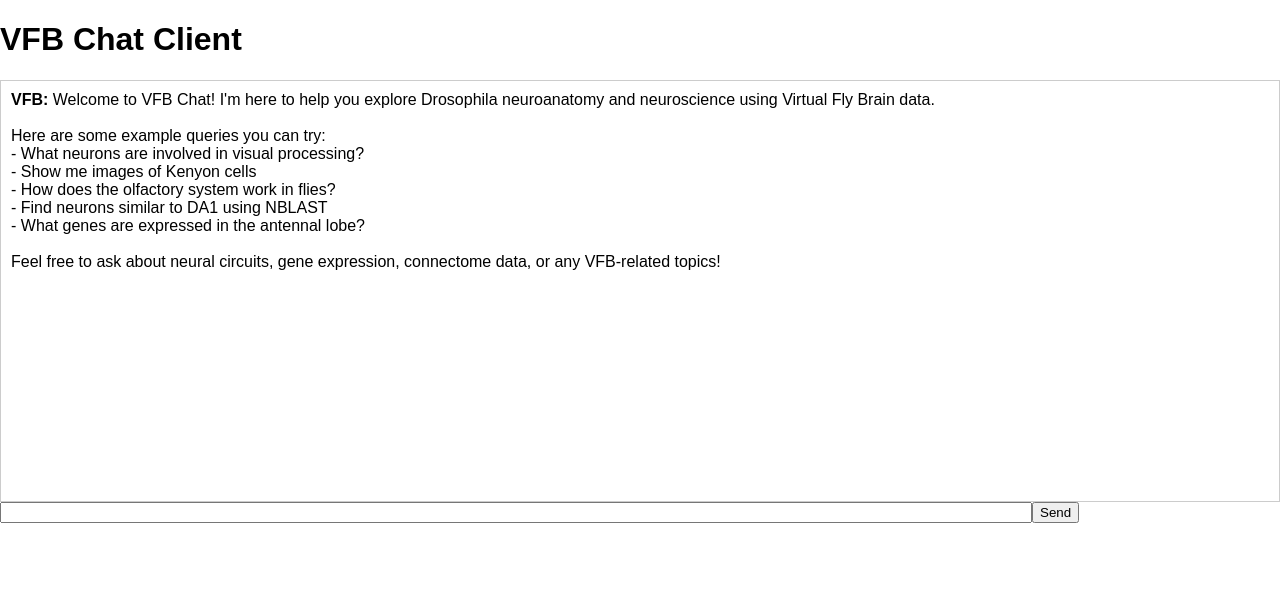
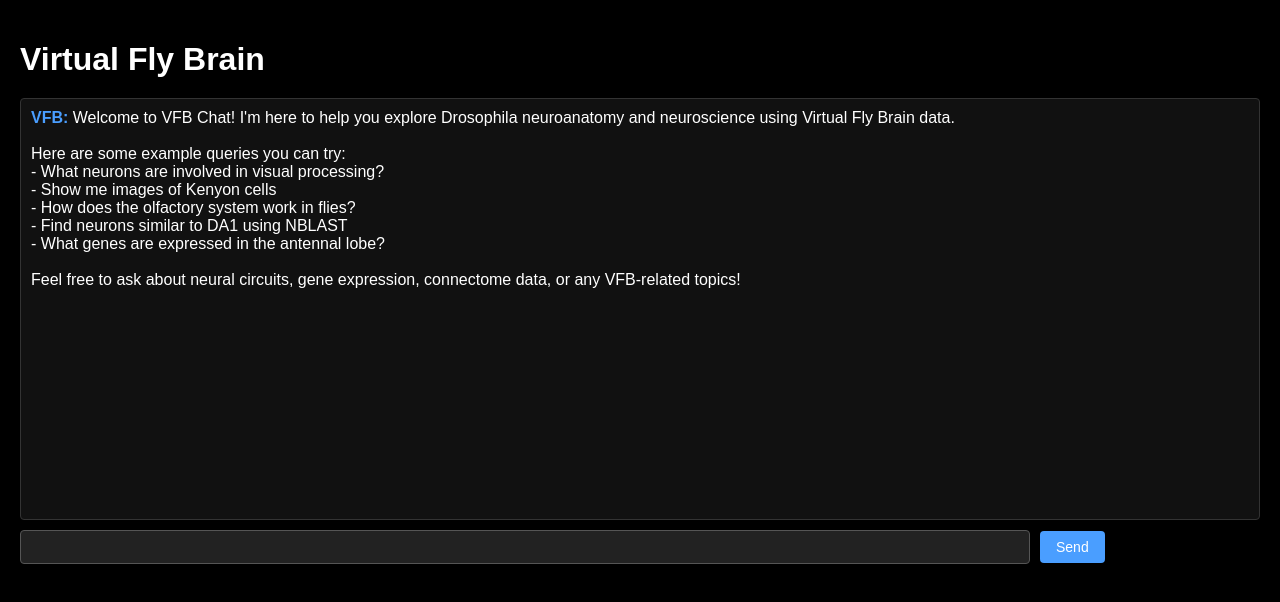
Before and after one commit to Robbie1977/VFBchat, a Next.js app: page / in a window 1280 px wide. Shown: the top 602 px of the page. Built offline with nearby package versions, Linux system fonts and the light colour scheme.

Commit message:
Update title and styling for VFB chat interface; enhance input and button design

```diff
--- a/app/layout.js
+++ b/app/layout.js
@@ -1,5 +1,5 @@
 export const metadata = {
-  title: 'VFB Chat Client',
+  title: 'Virtual Fly Brain',
   description: 'Guardrailed chat for Virtual Fly Brain neuroanatomy queries',
 }
 
--- a/app/page.js
+++ b/app/page.js
@@ -149,30 +149,30 @@
   }
 
   return (
-    <div>
-      <h1>VFB Chat Client</h1>
-      <div style={{ border: '1px solid #ccc', height: '400px', overflowY: 'scroll', padding: 10 }}>
+    <div style={{ backgroundColor: '#000', color: '#fff', minHeight: '100vh', padding: '20px' }}>
+      <h1 style={{ color: '#fff', marginBottom: '20px' }}>Virtual Fly Brain</h1>
+      <div style={{ border: '1px solid #333', height: '400px', overflowY: 'scroll', padding: 10, backgroundColor: '#111', borderRadius: '4px' }}>
         {messages.map((msg, idx) => (
           <div key={idx} style={{ marginBottom: 10 }}>
-            <strong>{getDisplayName(msg.role)}:</strong> <span dangerouslySetInnerHTML={{ __html: formatMessage(msg.content) }} />
+            <strong style={{ color: '#4a9eff' }}>{getDisplayName(msg.role)}:</strong> <span dangerouslySetInnerHTML={{ __html: formatMessage(msg.content) }} />
             {msg.images && msg.images.map((img, i) => (
               <div key={i} className="thumbnail-container" style={{ display: 'inline-block', margin: '5px', position: 'relative' }}>
                 <img
                   src={img.thumbnail}
                   alt={img.label}
                   className="vfb-thumbnail"
-                  style={{ width: '80px', height: '80px', objectFit: 'cover', border: '1px solid #ddd', cursor: 'pointer' }}
+                  style={{ width: '80px', height: '80px', objectFit: 'cover', border: '1px solid #555', cursor: 'pointer' }}
                   title={img.label}
                 />
                 <div className="thumbnail-hover" style={{
                   position: 'absolute',
                   top: '100%',
                   left: '0',
-                  background: 'white',
-                  border: '1px solid #ccc',
+                  background: '#222',
+                  border: '1px solid #555',
                   borderRadius: '4px',
                   padding: '5px',
-                  boxShadow: '0 2px 8px rgba(0,0,0,0.15)',
+                  boxShadow: '0 2px 8px rgba(0,0,0,0.5)',
                   zIndex: 1000,
                   display: 'none',
                   maxWidth: '300px'
@@ -182,28 +182,58 @@
                     alt={img.label}
                     style={{ maxWidth: '100%', maxHeight: '200px' }}
                   />
-                  <div style={{ fontSize: '12px', marginTop: '5px', color: '#666' }}>{img.label}</div>
+                  <div style={{ fontSize: '12px', marginTop: '5px', color: '#ccc' }}>{img.label}</div>
                 </div>
               </div>
             ))}
           </div>
         ))}
         {isThinking && (
-          <div style={{ marginBottom: 10, fontSize: '0.9em', fontStyle: 'italic', color: '#666' }}>
+          <div style={{ marginBottom: 10, fontSize: '0.9em', fontStyle: 'italic', color: '#888' }}>
             {thinkingMessage}{thinkingDots}
           </div>
         )}
       </div>
-      <input
-        value={input}
-        onChange={e => setInput(e.target.value)}
-        onKeyPress={e => e.key === 'Enter' && handleSend()}
-        style={{ width: '80%' }}
-      />
-      <button onClick={handleSend}>Send</button>
+      <div style={{ marginTop: '10px' }}>
+        <input
+          value={input}
+          onChange={e => setInput(e.target.value)}
+          onKeyPress={e => e.key === 'Enter' && handleSend()}
+          style={{
+            width: '80%',
+            padding: '8px',
+            backgroundColor: '#222',
+            color: '#fff',
+            border: '1px solid #555',
+            borderRadius: '4px',
+            fontSize: '14px'
+          }}
+        />
+        <button
+          onClick={handleSend}
+          style={{
+            padding: '8px 16px',
+            marginLeft: '10px',
+            backgroundColor: '#4a9eff',
+            color: '#fff',
+            border: 'none',
+            borderRadius: '4px',
+            cursor: 'pointer',
+            fontSize: '14px'
+          }}
+        >
+          Send
+        </button>
+      </div>
       {scene.id && (
-        <div>
-          <a href={createVFBUrl(scene)} target="_blank">Open in VFB 3D Browser</a>
+        <div style={{ marginTop: '10px' }}>
+          <a
+            href={createVFBUrl(scene)}
+            target="_blank"
+            style={{ color: '#4a9eff', textDecoration: 'none' }}
+          >
+            Open in VFB 3D Browser
+          </a>
         </div>
       )}
       <style jsx>{`
```
